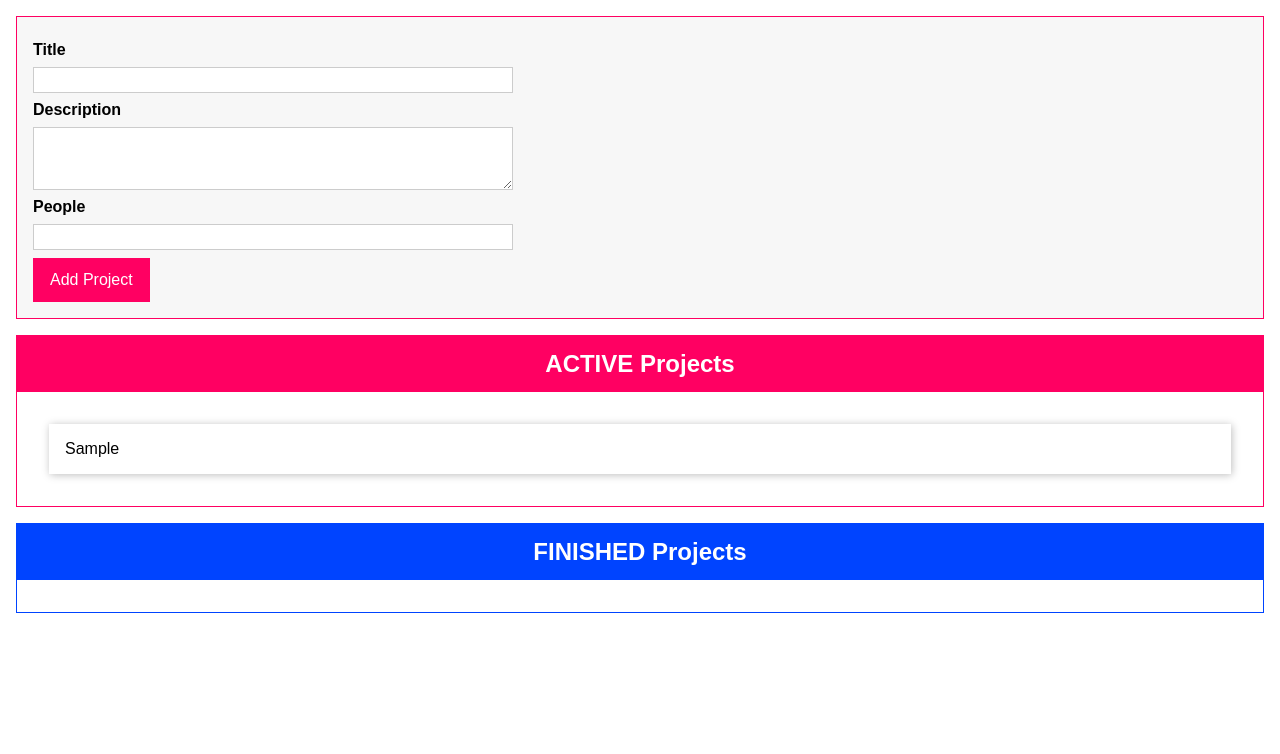
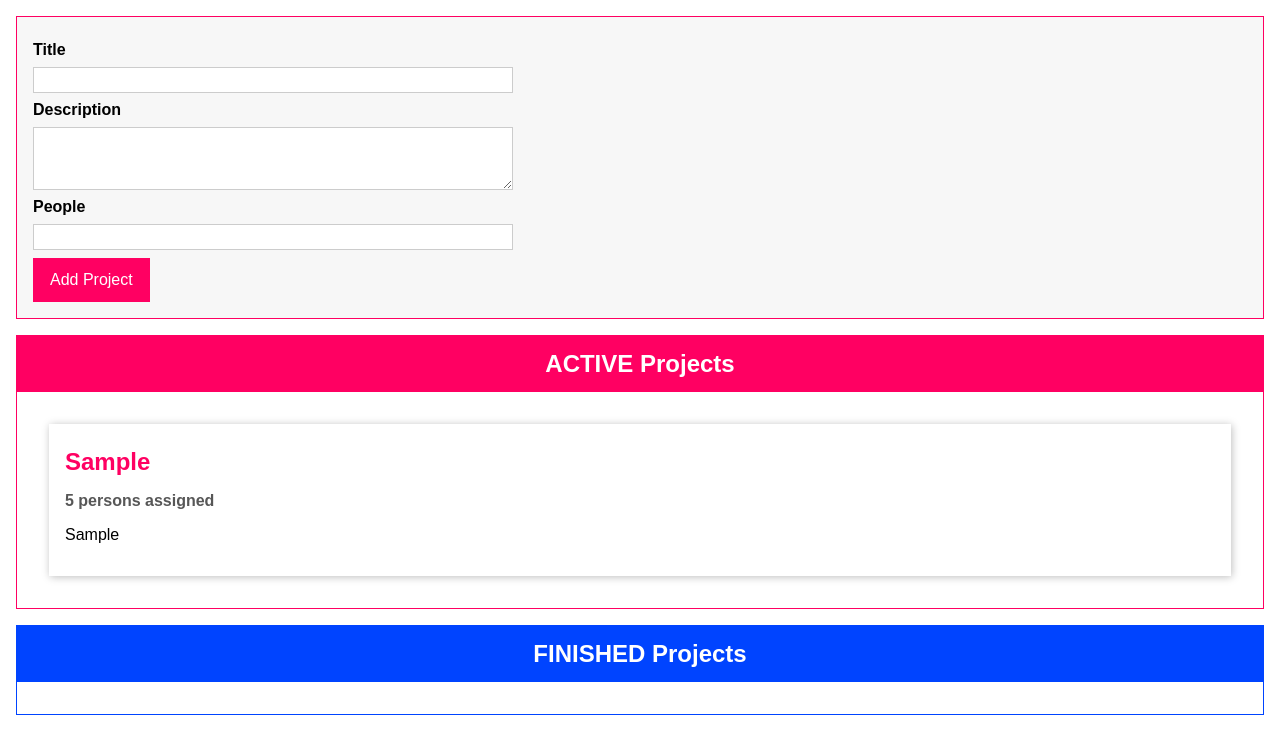
Before and after one commit to alejandrobailo/ts-pratice, a website with bundled scripts: page index.html in a window 1280 px wide. Both pictures are taken after typing "Sample", "Sample", "5" into the empty fields and a click on the button "Add Project". Built offline with nearby package versions, Linux system fonts and the light colour scheme.

Commit message:
drag and drop funcionality

```diff
--- a/app.css
+++ b/app.css
@@ -91,6 +91,7 @@ button:active {
 	box-shadow: 1px 1px 8px rgba(0, 0, 0, 0.26);
 	padding: 1rem;
 	margin: 1rem;
+	background: white;
 }
 
 .projects li h2 {
--- a/index.html
+++ b/index.html
@@ -35,7 +35,11 @@
       </form>
     </template>
     <template id="single-project">
-      <li></li>
+      <li draggable="true">
+        <h2></h2>
+        <h3></h3>
+        <p></p>
+      </li>
     </template>
     <template id="projects-list">
       <section class="projects">
--- a/src/app.ts
+++ b/src/app.ts
@@ -1,7 +1,19 @@
+// Drag and drop iterfaces
+interface Draggable {
+  dragStartHandler(event: DragEvent): void;
+  dragEndHandler(event: DragEvent): void;
+}
+
+interface DragTarget {
+  dragOverHandler(event: DragEvent): void;
+  dropHandler(event: DragEvent): void;
+  dragLeaveHandler(event: DragEvent): void;
+}
+
 // Project type
 enum ProjectStatus {
   Active,
-	Finished
+  Finished,
 }
 
 // Project Model
@@ -45,8 +57,26 @@ class ProjectState extends State<Project> {
   }
 
   addProject(title: string, description: string, numOfPeople: number) {
-		const newProject = new Project(Math.random().toString(), title, description, numOfPeople, ProjectStatus.Active);
+    const newProject = new Project(
+      Math.random().toString(),
+      title,
+      description,
+      numOfPeople,
+      ProjectStatus.Active
+    );
     this.projects.push(newProject);
+    this.updateListeners();
+  }
+
+  moveProject(pId: string, newStatus: ProjectStatus) {
+    const project = this.projects.find((item) => item.id === pId);
+    if (project && project.status !== newStatus) {
+      project.status = newStatus;
+      this.updateListeners();
+    }
+  }
+
+  private updateListeners() {
     for (const listenerFn of this.listeners) {
       listenerFn(this.projects.slice());
     }
@@ -70,16 +100,16 @@ function validate(input: Validatable) {
   if (input.required) {
     isValid = isValid && input.value.toString().trim().length !== 0;
   }
-	if (input.minLength != null && typeof input.value === 'string') {
+  if (input.minLength != null && typeof input.value === "string") {
     isValid = isValid && input.value.length >= input.minLength;
   }
-	if (input.maxLength != null && typeof input.value === 'string') {
+  if (input.maxLength != null && typeof input.value === "string") {
     isValid = isValid && input.value.length <= input.maxLength;
   }
-	if (input.max != null && typeof input.value === 'number') {
+  if (input.max != null && typeof input.value === "number") {
     isValid = isValid && input.value <= input.max;
   }
-	if (input.min != null && typeof input.value === 'number') {
+  if (input.min != null && typeof input.value === "number") {
     isValid = isValid && input.value >= input.min;
   }
   return isValid;
@@ -94,7 +124,7 @@ function autobind(_: any, _2: string, descriptor: PropertyDescriptor) {
     get() {
       const boundFn = originalMethod.bind(this);
       return boundFn;
-		}
+    },
   };
   return adjDescriptor;
 }
@@ -105,11 +135,21 @@ abstract class Component<T extends HTMLElement, U extends HTMLElement> {
   hostElement: T;
   element: U;
 
-	constructor(templateId: string, hostElementId: string, insertBegin: boolean, newElementId?: string) {
-		this.templateElement = <HTMLTemplateElement>document.getElementById(templateId)!;
+  constructor(
+    templateId: string,
+    hostElementId: string,
+    insertBegin: boolean,
+    newElementId?: string
+  ) {
+    this.templateElement = <HTMLTemplateElement>(
+      document.getElementById(templateId)!
+    );
     this.hostElement = <T>document.getElementById(hostElementId);
 
-		const importedNode = document.importNode(this.templateElement.content, true);
+    const importedNode = document.importNode(
+      this.templateElement.content,
+      true
+    );
     this.element = <U>importedNode.firstElementChild;
     if (newElementId) {
       this.element.id = newElementId;
@@ -119,29 +159,104 @@ abstract class Component<T extends HTMLElement, U extends HTMLElement> {
   }
 
   private attach(position: boolean) {
-		this.hostElement.insertAdjacentElement(position ? 'afterbegin' : 'beforeend', this.element);
+    this.hostElement.insertAdjacentElement(
+      position ? "afterbegin" : "beforeend",
+      this.element
+    );
   }
 
   abstract configure(): void;
   abstract renderContent(): void;
 }
 
+// Project Item class
+class ProjectItem
+  extends Component<HTMLUListElement, HTMLLIElement>
+  implements Draggable {
+  private project: Project;
+
+  get people() {
+    if (this.project.people === 1) {
+      return "1 person";
+    } else {
+      return `${this.project.people} persons`;
+    }
+  }
+
+  constructor(hostId: string, project: Project) {
+    super("single-project", hostId, false, project.id);
+    this.project = project;
+
+    this.configure();
+    this.renderContent();
+  }
+
+  @autobind
+  dragStartHandler(event: DragEvent) {
+    event.dataTransfer!.setData("text/plain", this.project.id);
+    event.dataTransfer!.effectAllowed = "move";
+  }
+
+  dragEndHandler(_: DragEvent) {}
+
+  configure() {
+    this.element.addEventListener("dragstart", this.dragStartHandler);
+    this.element.addEventListener("dragend", this.dragEndHandler);
+  }
+
+  renderContent() {
+    this.element.querySelector("h2")!.textContent = this.project.title;
+    this.element.querySelector("h3")!.textContent = this.people + " assigned";
+    this.element.querySelector("p")!.textContent = this.project.desc;
+  }
+}
+
 // Project list class
-class ProjectList extends Component<HTMLDivElement, HTMLElement> {
+class ProjectList
+  extends Component<HTMLDivElement, HTMLElement>
+  implements DragTarget {
   assignedProject: Project[];
 
-	constructor(private type: 'active' | 'finished') {
-		super('projects-list', 'app', false, `${type}-projects`);
+  constructor(private type: "active" | "finished") {
+    super("projects-list", "app", false, `${type}-projects`);
     this.assignedProject = [];
 
     this.configure();
     this.renderContent();
   }
 
+  @autobind
+  dragOverHandler(event: DragEvent) {
+    if (event.dataTransfer && event.dataTransfer.types[0] === "text/plain") {
+      event.preventDefault();
+      const listEl = this.element.querySelector("ul")!;
+      listEl.classList.add("droppable");
+    }
+  }
+
+  @autobind
+  dropHandler(event: DragEvent) {
+    const projectId = event.dataTransfer!.getData("text/plain");
+    projectState.moveProject(
+      projectId,
+      this.type === "active" ? ProjectStatus.Active : ProjectStatus.Finished
+    );
+  }
+
+  @autobind
+  dragLeaveHandler(_: DragEvent) {
+    const listEl = this.element.querySelector("ul");
+    listEl?.classList.remove("droppable");
+  }
+
   configure() {
+    this.element.addEventListener("dragover", this.dragOverHandler);
+    this.element.addEventListener("dragleave", this.dragLeaveHandler);
+    this.element.addEventListener("drop", this.dropHandler);
+
     projectState.addListener((projects: Project[]) => {
       this.assignedProject = projects.filter((item) => {
-				if (this.type === 'active') {
+        if (this.type === "active") {
           return item.status === ProjectStatus.Active;
         }
         return item.status === ProjectStatus.Finished;
@@ -152,17 +267,18 @@ class ProjectList extends Component<HTMLDivElement, HTMLElement> {
 
   renderContent() {
     const listId = `${this.type}-projects-list`;
-		this.element.querySelector('ul')!.id = listId;
-		this.element.querySelector('h2')!.textContent = this.type.toUpperCase() + ' Projects';
+    this.element.querySelector("ul")!.id = listId;
+    this.element.querySelector("h2")!.textContent =
+      this.type.toUpperCase() + " Projects";
   }
 
   private renderProjects() {
-		const listEl = <HTMLUListElement>document.getElementById(`${this.type}-projects-list`)!;
-		listEl.innerHTML = '';
+    const listEl = <HTMLUListElement>(
+      document.getElementById(`${this.type}-projects-list`)!
+    );
+    listEl.innerHTML = "";
     for (const item of this.assignedProject) {
-			const listItem = document.createElement('li');
-			listItem.textContent = item.title;
-			listEl.appendChild(listItem);
+      new ProjectItem(this.element.querySelector("ul")!.id, item);
     }
   }
 }
@@ -174,17 +290,19 @@ class ProjectInput extends Component<HTMLDivElement, HTMLFormElement> {
   descriptionIE: HTMLInputElement;
 
   constructor() {
-		super('project-input', 'app', true, 'user-input');
+    super("project-input", "app", true, "user-input");
 
-		this.titleIE = <HTMLInputElement>this.element.querySelector('#title');
-		this.peopleIE = <HTMLInputElement>this.element.querySelector('#people');
-		this.descriptionIE = <HTMLInputElement>this.element.querySelector('#description');
+    this.titleIE = <HTMLInputElement>this.element.querySelector("#title");
+    this.peopleIE = <HTMLInputElement>this.element.querySelector("#people");
+    this.descriptionIE = <HTMLInputElement>(
+      this.element.querySelector("#description")
+    );
 
     this.configure();
   }
 
   configure() {
-		this.element.addEventListener('submit', this.submitHandler);
+    this.element.addEventListener("submit", this.submitHandler);
   }
 
   renderContent() {}
@@ -196,33 +314,37 @@ class ProjectInput extends Component<HTMLDivElement, HTMLFormElement> {
 
     const titleValidatable: Validatable = {
       value: enteredTitle,
-			required: true
+      required: true,
     };
     const descValidatable: Validatable = {
       value: enteredDescription,
       required: true,
       minLength: 5,
-			maxLength: 23
+      maxLength: 23,
     };
     const peopleValidatable: Validatable = {
       value: +enteredPeople,
       required: true,
       min: 1,
-			max: 10
+      max: 10,
     };
 
-		if (!validate(titleValidatable) || !validate(peopleValidatable) || !validate(descValidatable)) {
-			alert('Invalid input, please try again!');
+    if (
+      !validate(titleValidatable) ||
+      !validate(peopleValidatable) ||
+      !validate(descValidatable)
+    ) {
+      alert("Invalid input, please try again!");
       return;
     } else {
-			return [ enteredTitle, enteredDescription, +enteredPeople ];
+      return [enteredTitle, enteredDescription, +enteredPeople];
     }
   }
 
   private clearInputs() {
-		this.titleIE.value = '';
-		this.descriptionIE.value = '';
-		this.peopleIE.value = '';
+    this.titleIE.value = "";
+    this.descriptionIE.value = "";
+    this.peopleIE.value = "";
   }
 
   @autobind
@@ -230,13 +352,12 @@ class ProjectInput extends Component<HTMLDivElement, HTMLFormElement> {
     e.preventDefault();
     const userInput = this.gatherUserInput();
     if (Array.isArray(userInput)) {
-			const [ title, desc, people ] = userInput;
+      const [title, desc, people] = userInput;
       projectState.addProject(title, desc, people);
-			console.log(title, desc, people);
       this.clearInputs();
     }
   }
 }
 const pInput = new ProjectInput();
-const pListActive = new ProjectList('active');
-const pListFinished = new ProjectList('finished');
+const pListActive = new ProjectList("active");
+const pListFinished = new ProjectList("finished");
```
Also changed, not shown: dist/app.js. Lines whose indentation alone changed are shown as unchanged.
